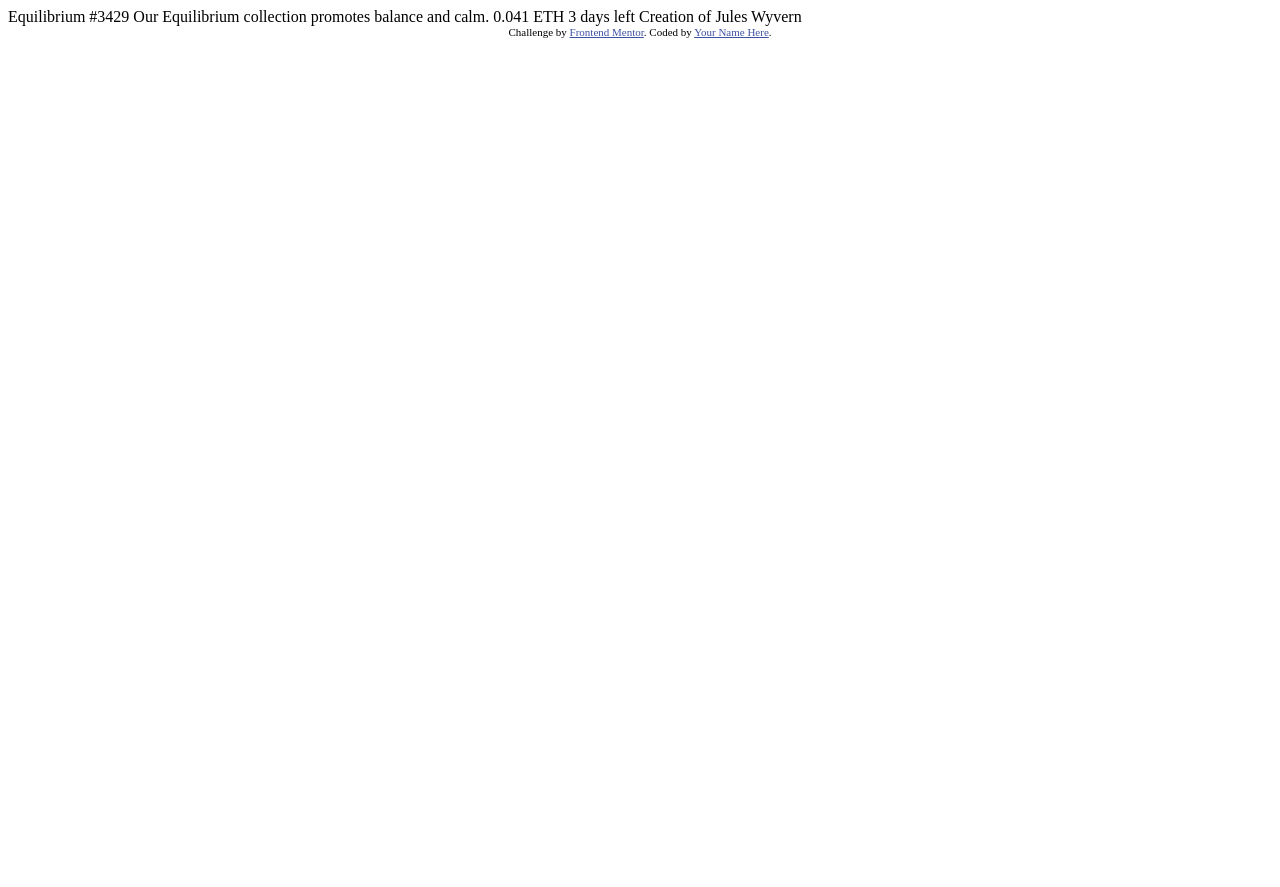
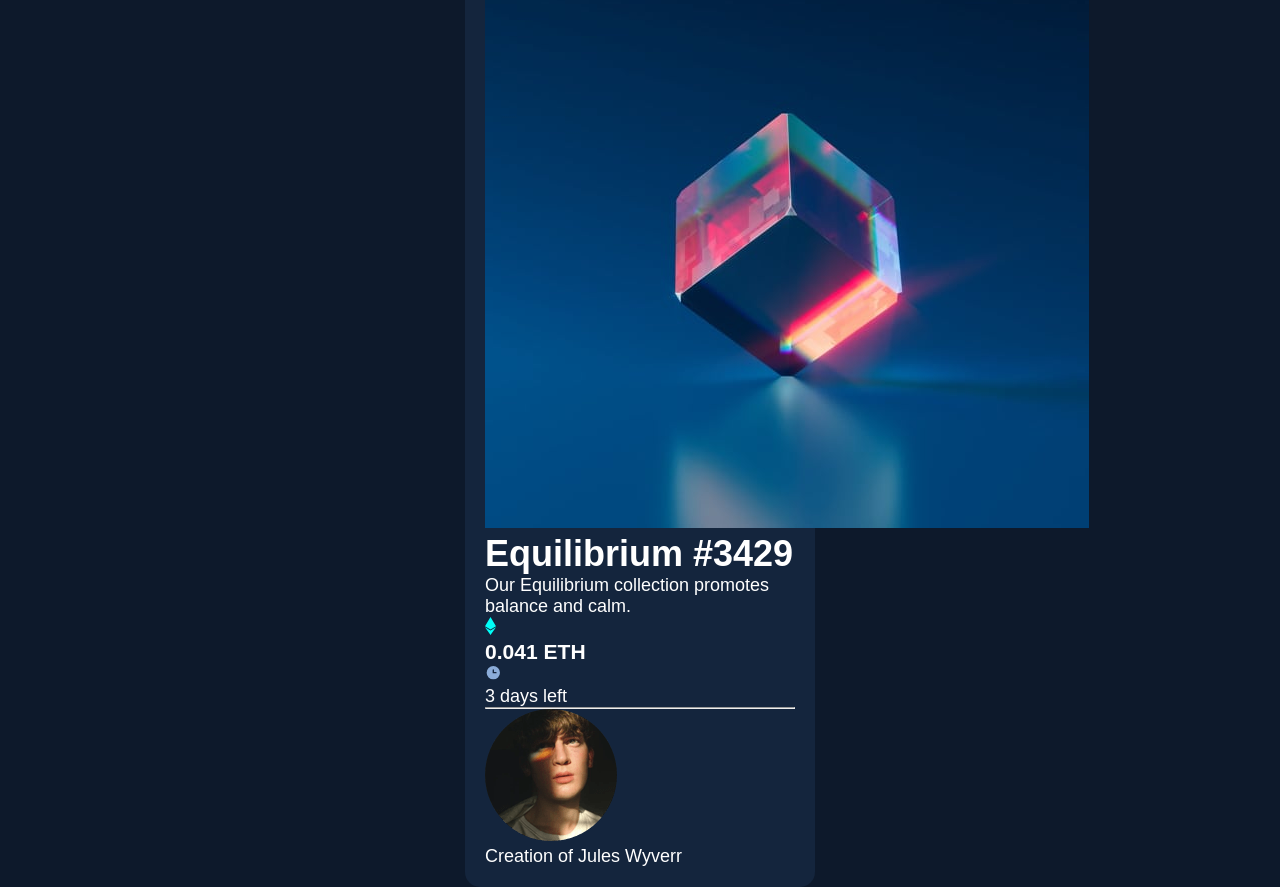
Before and after one commit to gregarious-dingo/NFT-Preview-Card-on-Frontend-Mentor, a plain HTML site: page nft-preview-card-component-main/index.html in a window 1280 px wide. Before the commit the page ends 800 px from the top, so only its background shows below. Drawn offline with Linux system fonts and the light colour scheme; files that its build step writes are made by us from their sources.

Commit message:
feat: added content

```diff
--- a/nft-preview-card-component-main/assets/css/styles.css
+++ b/nft-preview-card-component-main/assets/css/styles.css
@@ -0,0 +1,67 @@
+:root{
+
+    --Soft-blue: hsl(215, 51%, 70%);
+    --Cyan: hsl(178, 100%, 50%);
+
+    --VD-blue-main-BG: hsl(217, 54%, 11%);
+    --VD-blue-card-BG: hsl(216, 50%, 16%);
+    --VD-blue-line: hsl(215, 32%, 27%);
+    --White: hsl(0, 0%, 100%);
+}
+
+*{
+    margin:0;
+    padding:0;
+    box-sizing: border-box;
+
+}
+
+body{
+    background-color: var(--VD-blue-main-BG);
+    font-family: 'Outfit', sans-serif;
+    font-size: 18px;
+    font-weight: 300;
+    color: var(--White);
+    display: flex;
+    flex-direction: column;
+    justify-content: center;
+    align-items: center;
+    height: 100vh;
+    width: 100vw;
+}
+
+
+
+.card{
+    background-color: var(--VD-blue-card-BG);
+    max-width:350px;
+    padding:20px;
+    border-radius: 15px;
+    margin: 0 auto;
+    margin-bottom: 10px;
+
+
+}
+
+.image__card{
+    width: 300px;
+    position: relative;
+}
+
+.equilibrium__image{
+    width: 300px;
+    border-radius: 10px;
+    display: block;
+    margin: auto;
+
+}
+
+.text__card h1{
+    color: var(--White);
+    font-size: 28px;
+    font-weight: 600;
+    margin 15px 0;
+    cursor: pointer;
+}
+
+.text__card h1:hover
--- a/nft-preview-card-component-main/index.html
+++ b/nft-preview-card-component-main/index.html
@@ -5,29 +5,57 @@
   <meta name="viewport" content="width=device-width, initial-scale=1.0"> <!-- displays site properly based on user's device -->
 
   <link rel="icon" type="image/png" sizes="32x32" href="./images/favicon-32x32.png">
+  <link rel="stylesheet" type ="text/css" href="styles.css">
 
   <title>Frontend Mentor | NFT preview card component</title>
+  <meta http-equiv="refresh" content="5">
 
-  <!-- Feel free to remove these styles or customise in your own stylesheet 👍 -->
-  <style>
-    .attribution { font-size: 11px; text-align: center; }
-    .attribution a { color: hsl(228, 45%, 44%); }
-  </style>
+  <link rel="stylesheet" href="assets/css/styles.css">
+
 </head>
 <body>
+  <!-- class links this to the .card in the css files-->
+  <main class="card">
+<div class=""image__Card"></div>
+  <!-- class links this to the .equilibrium__image in the css files-->
+    <img src="assets/images/image-equilibrium.jpg"
+    class=""equilibrium__image" alt="">
+  </div>
 
-  Equilibrium #3429
-
-  Our Equilibrium collection promotes balance and calm.
-
-  0.041 ETH
-  3 days left
-
-  Creation of Jules Wyvern
-
-  <div class="attribution">
-    Challenge by <a href="https://www.frontendmentor.io?ref=challenge" target="_blank">Frontend Mentor</a>.
-    Coded by <a href="#">Your Name Here</a>.
+  <div class=""text__card">
+  <h1>
+    Equilibrium #3429
+  </h1>
+  <p>
+    Our Equilibrium collection promotes balance and calm.
+  </p>
+  <div class="eth__days">
+    <div class="eth">
+      <img src= "assets/images/icon-ethereum.svg"
+      class=""eth__icon: alt="">
+      <h3>
+        0.041 ETH
+      </h3>
+    </div>
+    <div class="days"></div>
+    <img src="assets/images/icon-clock.svg"
+    class=""class__icon" alt="">
+    <p>
+      3 days left
+    </p>
   </div>
+</div>
+<hr class="line">
+<div class="profiles">
+  <div class="profile__image">
+    <img src="assets/images/image-avatar.png"
+    alt="">
+  </div>
+  <p>
+    Creation of <span>Jules Wyverr</span>
+  </p>
+</div>
+  </main>
+  <!-- attribution by deafult-->
 </body>
 </html>
```
